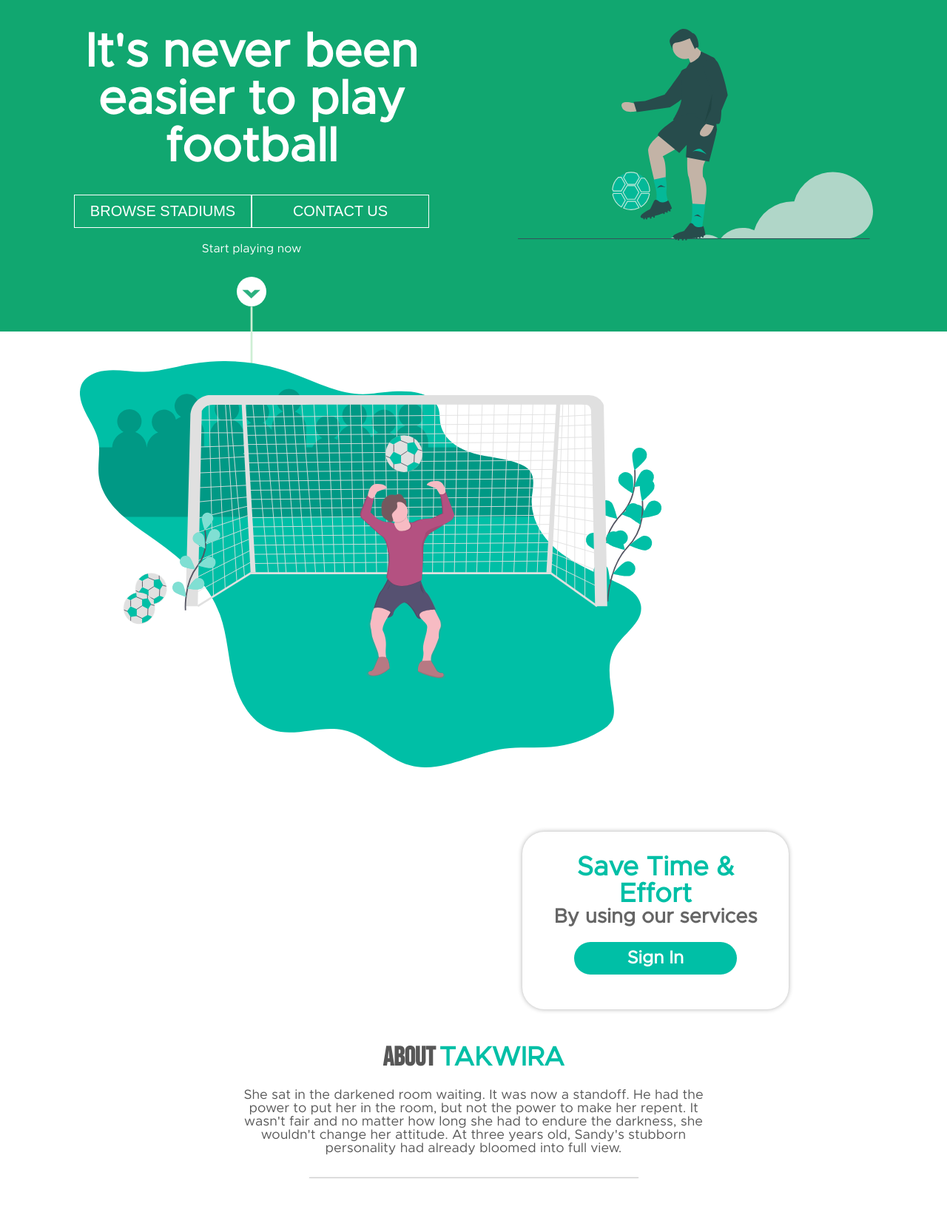
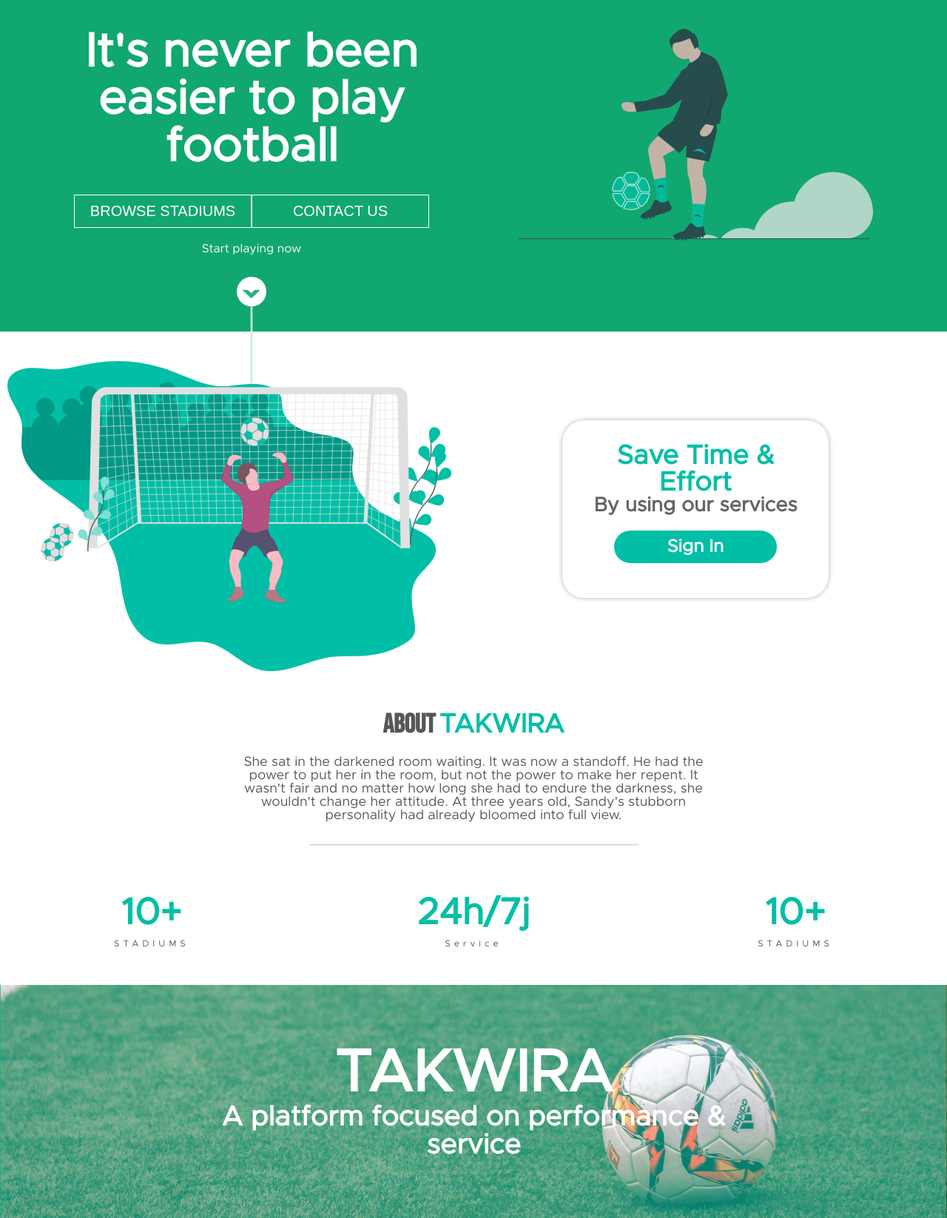
Before and after one commit to Dopeamin/takwira, a PHP site: template templates/home/index.html.twig in a window 1280 px wide. Shown: the part 74-1720 px from the top of the page at 74% size. Run offline with PHP 8.4, Linux system fonts and the light colour scheme; the template is opened without the code that fills it, so the values that code supplies are empty; some libraries are stand-ins or nearby versions.

Commit message:
Update index.html.twig

```diff
--- a/templates/home/index.html.twig
+++ b/templates/home/index.html.twig
@@ -30,9 +30,9 @@
         </div>
     </div>
     <div class="content" style="background-color:white">
-        <div class="container" style="width:90%">
+        <div class="container">
             <div class="right" >
-            <img src="assets/goal.svg" style="width-max:600px;width:90%"/>
+            <img src="assets/goal.svg" style="width:600px"/>
             </div>
             <div class="card">
                 <h1>Save Time & Effort</h1>
```
